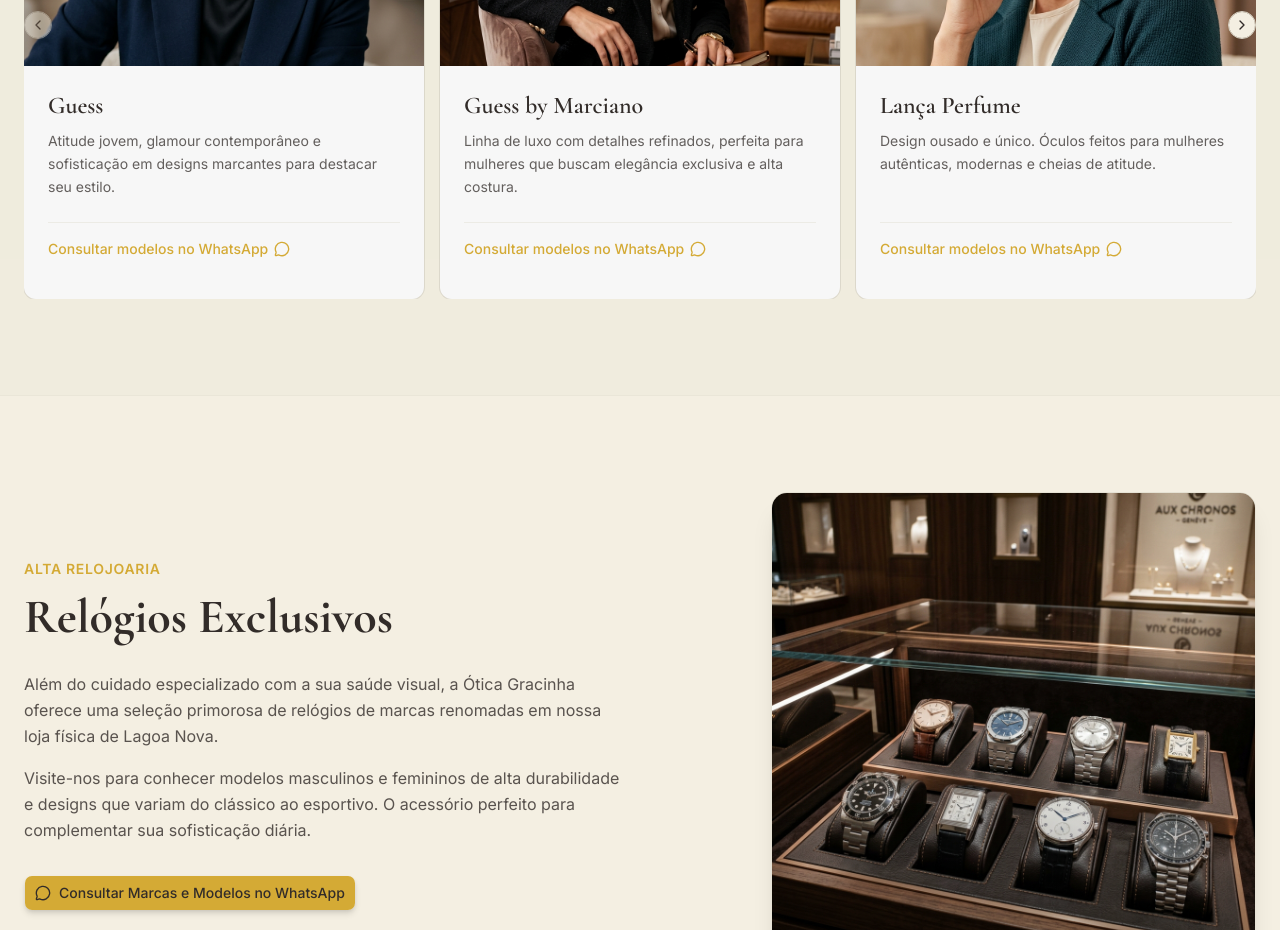
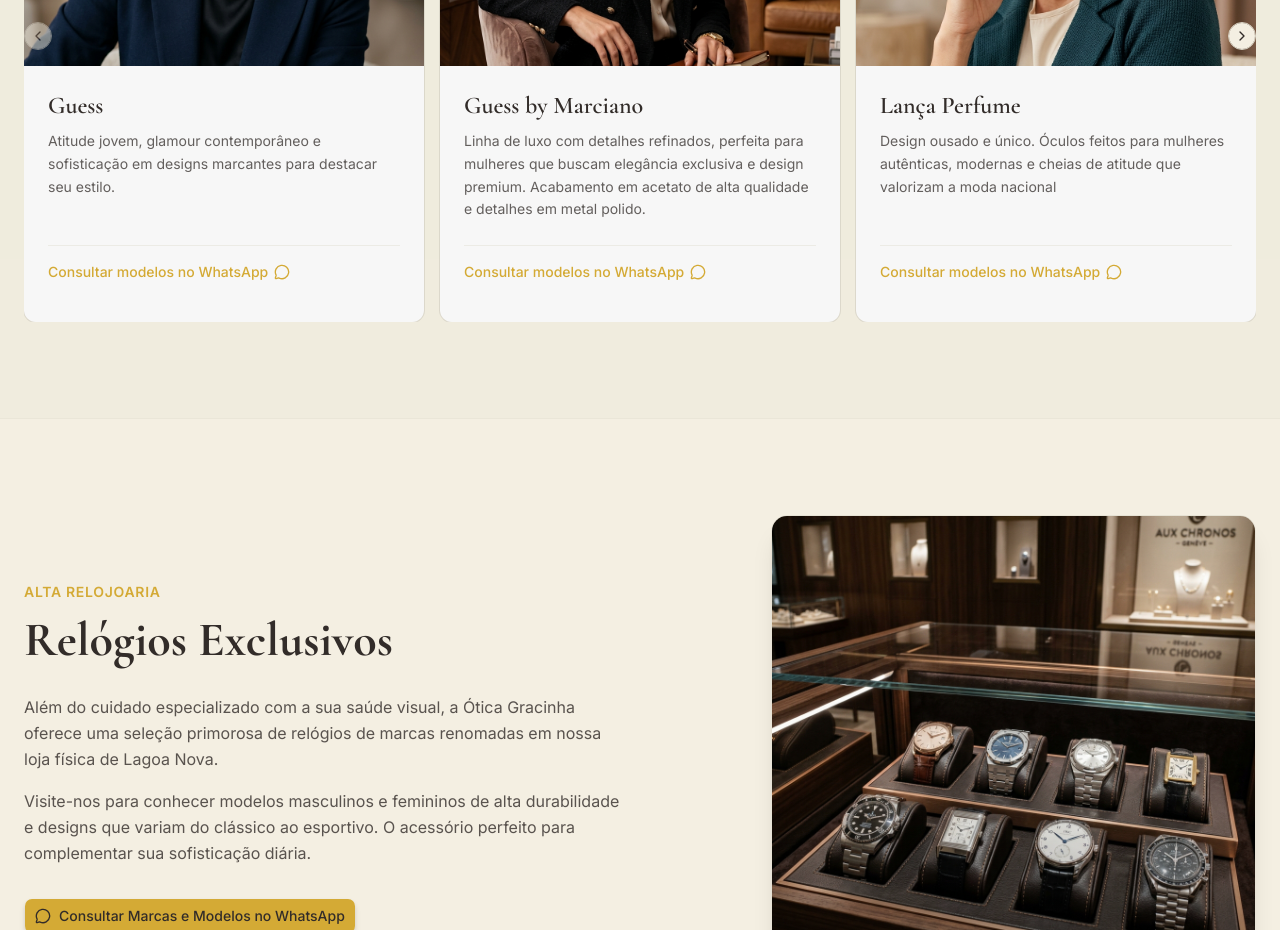
Before and after one commit to LucasEduardo2002/otica-landing-page, a Next.js app: page / in a window 1280 px wide. Shown: the part 1520-2450 px from the top of the page. Built offline with nearby package versions, Linux system fonts and the light colour scheme.

Commit message:
feat: create initial landing page with product showcase and filtering functionality

```diff
--- a/app/page.tsx
+++ b/app/page.tsx
@@ -60,25 +60,25 @@
   },
   {
     name: "Guess by Marciano",
-    note: "Linha de luxo com detalhes refinados, perfeita para mulheres que buscam elegância exclusiva e alta costura.",
+    note: "Linha de luxo com detalhes refinados, perfeita para mulheres que buscam elegância exclusiva e design premium. Acabamento em acetato de alta qualidade e detalhes em metal polido.",
     image: "/images/guess-by-marciano.png",
     category: "feminino",
   },
   {
     name: "Lança Perfume",
-    note: "Design ousado e único. Óculos feitos para mulheres autênticas, modernas e cheias de atitude.",
+    note: "Design ousado e único. Óculos feitos para mulheres autênticas, modernas e cheias de atitude que valorizam a moda nacional",
     image: "/images/lanca-perfume.png",
     category: "feminino",
   },
   {
     name: "Michael Kors",
-    note: "Luxo casual e glamour atemporal americano, unindo elegância clássica com o dinamismo urbano.",
+    note: "Luxo casual e glamour atemporal americano, unindo elegância clássica com o dinamismo urbano. Traz as icônicas ferragens douradas e o consagrado logotipo MK",
     image: "/images/michael-kors.png",
     category: "feminino",
   },
   {
     name: "Swarovski",
-    note: "Brilho e sofisticação incomparáveis, adornados com cristais lapidados que transformam seus óculos em joias.",
+    note: "Brilho e sofisticação incomparáveis. Modelos adornados com cristais lapidados e cravejados nas hastes, transformando seus óculos em verdadeiras joias.",
     image: "/images/swarovski.png",
     category: "feminino",
   },
@@ -96,7 +96,7 @@
   },
   {
     name: "Lacoste",
-    note: "Estilo clássico francês de herança esportiva, combinando conforto, elegância casual e dinamismo.",
+    note: "Estilo clássico francês de herança esportiva, combinando conforto, elegância casual e dinamismo. Detalhes marcantes como a textura petit piqué nas hastes e o tradicional crocodilo.",
     image: "/images/lacoste.png",
     category: "masculino",
   },
```
